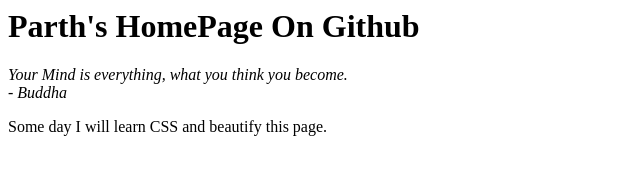
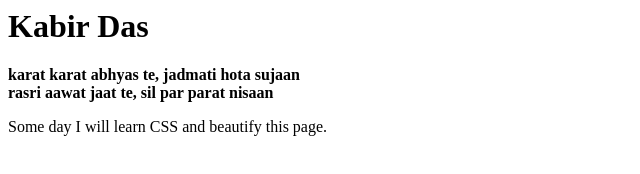
Before and after one commit to kanungoparth/kabir, a plain HTML site: page index.html in a window 1280 px wide. Shown: the whole page, without its empty margins (0-640 px from the left). Drawn offline with Linux system fonts and the light colour scheme.

Commit message:
Update index.html

```diff
--- a/index.html
+++ b/index.html
@@ -1,5 +1,6 @@
-<h1> Parth's HomePage On Github</h1>
+<h1> Kabir Das</h1>
 
-<i> Your Mind is everything, what you think you become. <br> - Buddha </i>
+<b> karat karat abhyas te, jadmati hota sujaan <br>
+rasri aawat jaat te, sil par parat nisaan</b>
 
 <p> Some day I will learn CSS and beautify this page.</p>
```
